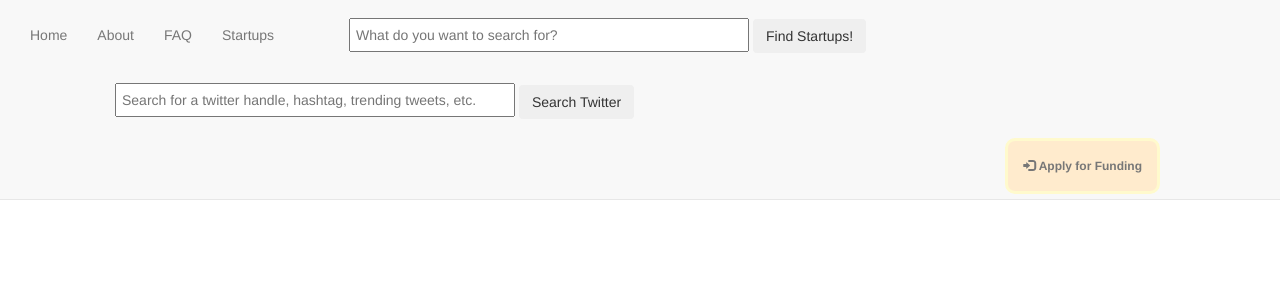
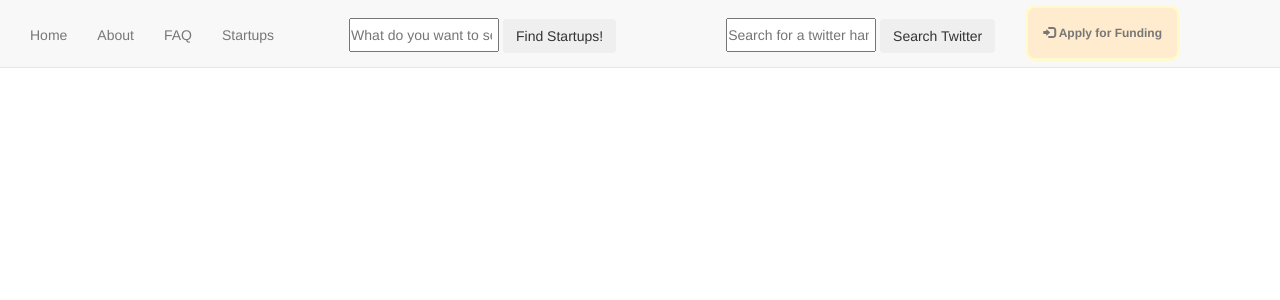
Before and after one commit to paulineramirez/CS411, a Python web app: template project/templates/layout.html in a window 1280 px wide. Shown: the top 300 px of the page. Run offline with Jinja, Linux system fonts and the light colour scheme; the template is opened without the code that fills it, so the values that code supplies are empty; some libraries are stand-ins or nearby versions.

Commit message:
fixed more layout issues

```diff
--- a/project/templates/layout.html
+++ b/project/templates/layout.html
@@ -6,18 +6,6 @@ $def with (content)
 
 <head>
 
-<style>
-  #search {
-    padding-top: 8px;
-
-  }
-
-  #textbox {
-    width: 400px;
-    padding: 5px;
-  }
-
-</style>
 
 <title>$content.title</title>
 
@@ -30,6 +18,16 @@ $def with (content)
     <!--<link rel="stylesheet" href="custom.css">-->
 	<!--startups.html Style Sheet for Pagination Bar -->
 	<style>
+    #search {
+      padding-top: 8px;
+
+    }
+
+    #textbox {
+      width: 150px;
+      padding: 5px;
+      padding-left: 0px;
+    }
 		.modal{
 			top:25%;
 		}
@@ -74,7 +72,7 @@ $def with (content)
       padding:10px 0px 0px 0px;
     }
 		li.alignright{
-      padding: 5px 120px 5px 0px;
+      padding: 5px 100px 5px 0px;
     }
 		a.short{
       margin-bottom:0px;
```
Also changed, not shown: 1 other file.
